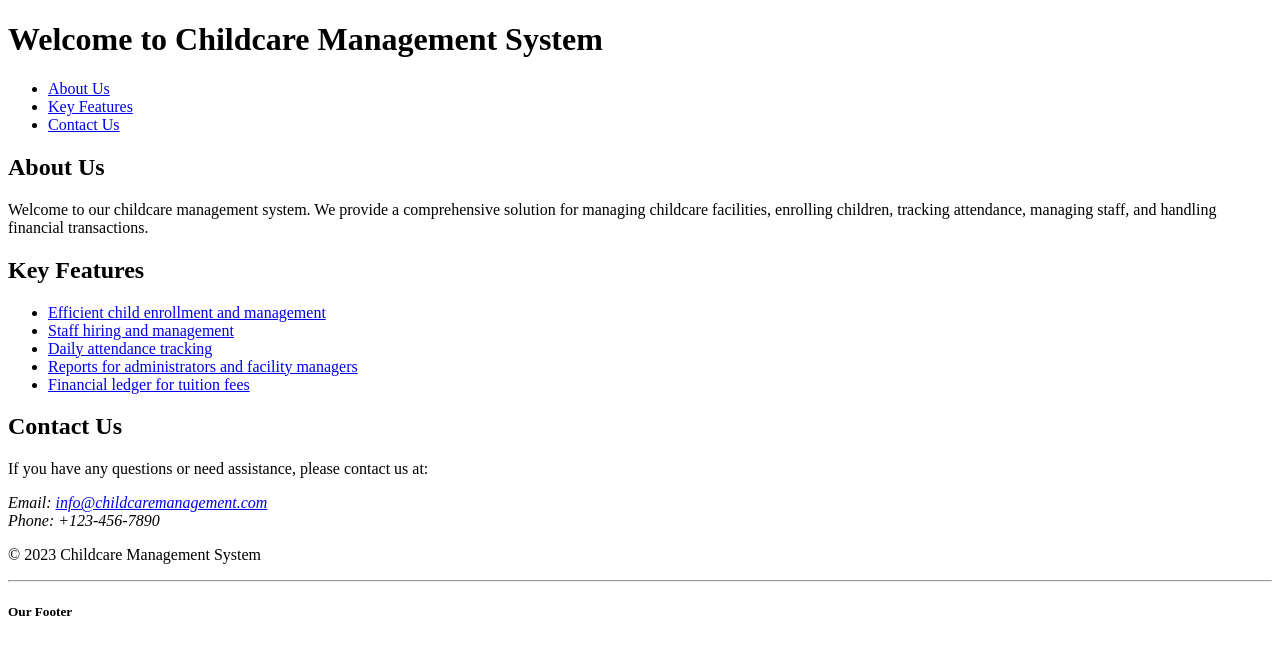
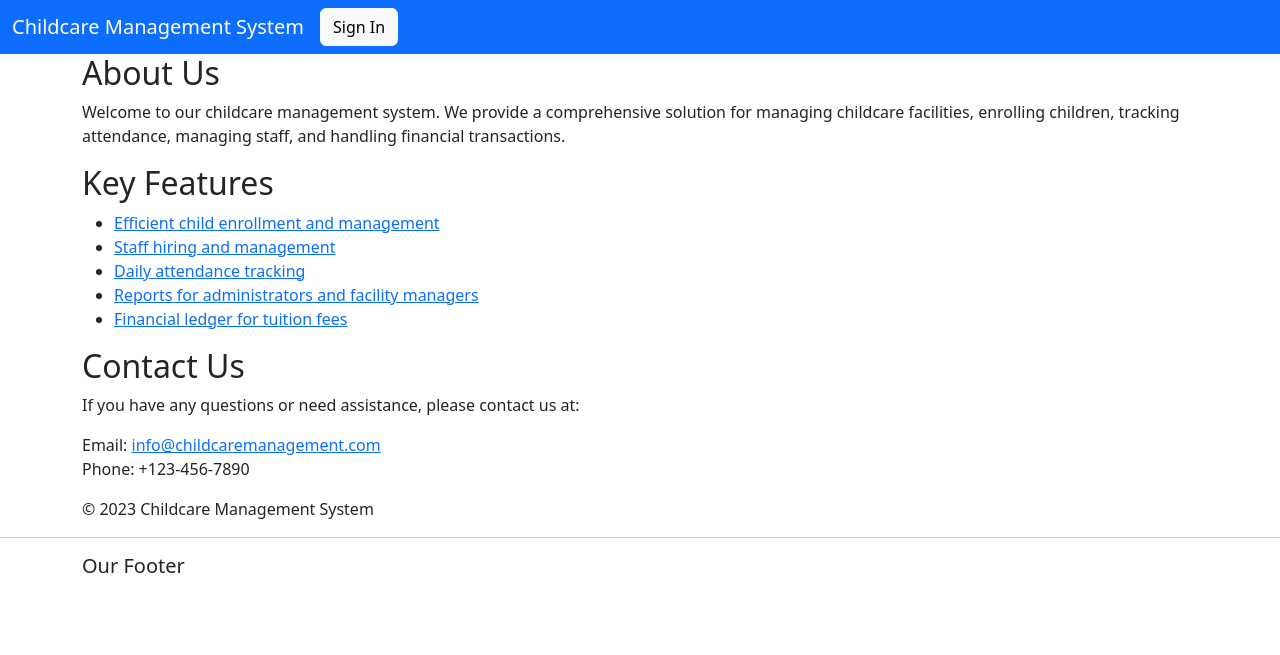
Before and after one commit to NgangaNgaruiya001/childcaremanagement, a Django app: page / in a window 1280 px wide. Shown: the top 655 px of the page. Run offline with Django 3.2, Linux system fonts and the light colour scheme.

Commit message:
Add files via upload

```diff
--- a/ccm/templates/facility_admin/enrolled_children_list.html
+++ b/ccm/templates/facility_admin/enrolled_children_list.html
@@ -13,6 +13,9 @@
     <meta charset="UTF-8">
     <title>Enrolled Children List</title>
     <link href="https://cdn.jsdelivr.net/npm/bootstrap@5.3.2/dist/css/bootstrap.min.css" rel="stylesheet" integrity="sha384-T3c6CoIi6uLrA9TneNEoa7RxnatzjcDSCmG1MXxSR1GAsXEV/Dwwykc2MPK8M2HN" crossorigin="anonymous">
+<script src="https://cdn.jsdelivr.net/npm/bootstrap@5.3.2/dist/js/bootstrap.bundle.min.js" integrity="sha384-C6RzsynM9kWDrMNeT87bh95OGNyZPhcTNXj1NW7RuBCsyN/o0jlpcV8Qyq46cDfL" crossorigin="anonymous"></script>
+<link href="https://cdn.jsdelivr.net/npm/bootstrap@5.3.2/dist/css/bootstrap.min.css" rel="stylesheet" integrity="sha384-T3c6CoIi6uLrA9TneNEoa7RxnatzjcDSCmG1MXxSR1GAsXEV/Dwwykc2MPK8M2HN" crossorigin="anonymous">
+
     <!-- will add CSS links and scripts here -->
 </head>
 <body>
@@ -48,7 +51,7 @@
             </table>
         </div>
     </main>
-    <script src="https://cdn.jsdelivr.net/npm/bootstrap@5.3.2/dist/js/bootstrap.bundle.min.js" integrity="sha384-C6RzsynM9kWDrMNeT87bh95OGNyZPhcTNXj1NW7RuBCsyN/o0jlpcV8Qyq46cDfL" crossorigin="anonymous"></script>
+
     <!-- Add footer or other elements as needed -->
 </body>
 </html>
--- a/ccm/templates/students/home.html
+++ b/ccm/templates/students/home.html
@@ -1,39 +1,42 @@
-
-
 <!DOCTYPE html>
 <html>
 <head>
     <title>Childcare Management System</title>
-
+    <link href="https://cdn.jsdelivr.net/npm/bootstrap@5.3.2/dist/css/bootstrap.min.css" rel="stylesheet" integrity="sha384-T3c6CoIi6uLrA9TneNEoa7RxnatzjcDSCmG1MXxSR1GAsXEV/Dwwykc2MPK8M2HN" crossorigin="anonymous">
+    <script src="https://cdn.jsdelivr.net/npm/bootstrap@5.3.2/dist/js/bootstrap.bundle.min.js" integrity="sha384-C6RzsynM9kWDrMNeT87bh95OGNyZPhcTNXj1NW7RuBCsyN/o0jlpcV8Qyq46cDfL" crossorigin="anonymous"></script>
 </head>
 <body>
     <header>
-        <h1>Welcome to Childcare Management System</h1>
+        <div class="container-fluid bg-primary">
+            <nav class="navbar navbar-expand-lg navbar-light">
+                <a class="navbar-brand text-white display-4" href="#">Childcare Management System</a>
+                <button class="navbar-toggler" type="button" data-toggle="collapse" data-target="#navbarNav" aria-controls="navbarNav" aria-expanded="false" aria-label="Toggle navigation">
+                    <span class="navbar-toggler-icon"></span>
+                </button>
+                <div class="collapse navbar-collapse">
+                    <ul class="navbar-nav ml-auto">
+                        <li class="nav-item">
+                            <a class="btn btn-light" href="/admin/">Sign In</a>
+                        </li>
+                    </ul>
+                </div>
+            </nav>
+        </div>
     </header>
 
-    <nav>
-        <ul>
-            <li><a href="#about">About Us</a></li>
-            <li><a href="#features">Key Features</a></li>
-            <li><a href="#contact">Contact Us</a></li>
-        </ul>
-    </nav>
-
     <section id="about" class="description">
+        <div class="container">
             <h2>About Us</h2>
             <p>
                 Welcome to our childcare management system. We provide a comprehensive solution
                 for managing childcare facilities, enrolling children, tracking attendance,
                 managing staff, and handling financial transactions.
             </p>
-
-
-
-
-
+        </div>
     </section>
 
     <section id="features" class="features">
+        <div class="container">
             <h2>Key Features</h2>
             <ul>
                 <li><a href="{*}">Efficient child enrollment and management</a></li>
@@ -42,35 +45,32 @@
                 <li><a href="{*}">Reports for administrators and facility managers</a></li>
                 <li><a href="{*}">Financial ledger for tuition fees</a></li>
             </ul>
+        </div>
     </section>
 
-
-
-
-
-
-
     <section id="contact" class="contact">
+        <div class="container">
             <h2>Contact Us</h2>
             <p>If you have any questions or need assistance, please contact us at:</p>
             <address>
                 Email: <a href="mailto:info@childcaremanagement.com">info@childcaremanagement.com</a><br>
                 Phone: +123-456-7890
             </address>
+        </div>
     </section>
 
     <footer>
+        <div class="container">
             <p>&copy; 2023 Childcare Management System</p>
+        </div>
     </footer>
-
 
     <hr>
 
+    <div class="container">
         <h5>Our Footer</h5>
-
-
+    </div>
 </body>
-
 
 <script src="https://code.jquery.com/jquery-3.3.1.slim.min.js" integrity="sha384-q8i/X+965DzO0rT7abK41JStQIAqVgRVzpbzo5smXKp4YfRvH+8abtTE1Pi6jizo" crossorigin="anonymous"></script>
 <script src="https://cdn.jsdelivr.net/npm/popper.js@1.14.7/dist/umd/popper.min.js" integrity="sha384-UO2eT0CpHqdSJQ6hJty5KVphtPhzWj9WO1clHTMGa3JDZwrnQq4sF86dIHNDz0W1" crossorigin="anonymous"></script>
```
Also changed, not shown: ccm/templates/admin/dashboard.html (+7 -7 lines). Lines whose indentation alone changed are shown as unchanged.
